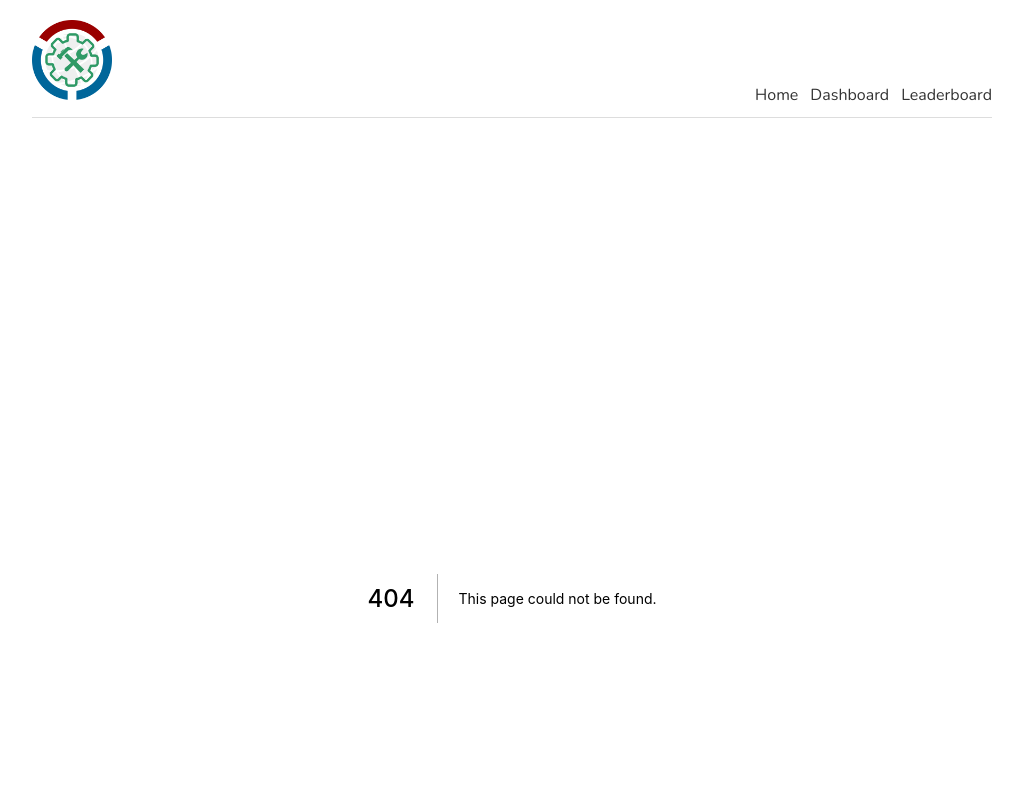
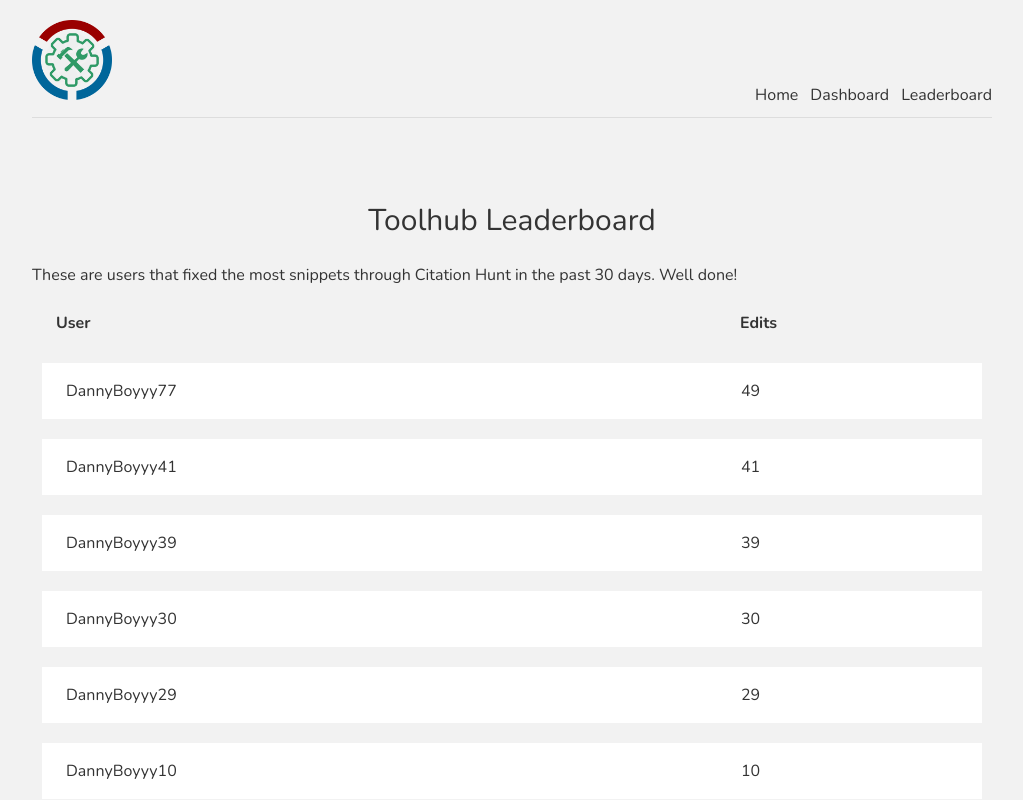
Before and after one commit to wajeehamushtaq/Toolhub-records-management, a Next.js app: page /leaderboard in a window 1280 px wide. Before the commit this address had no page. Shown: the top 800 px of the page, without its empty margins (128-1151 px from the left). Built offline with nearby package versions, Linux system fonts and the light colour scheme.

Commit message:
Add Leaderboard page component

```diff
--- a/components/Navbar.js
+++ b/components/Navbar.js
@@ -9,7 +9,7 @@
       </div>
       <Link href="/"><a>Home</a></Link>
       <Link href="/"><a>Dashboard</a></Link>
-      <Link href="/"><a>Leaderboard</a></Link>
+      <Link href="/leaderboard/"><a>Leaderboard</a></Link>
     </nav>
   );
 }
--- /dev/null
+++ b/pages/404.js
@@ -0,0 +1,23 @@
+import Link from 'next/link'
+import { useEffect } from 'react'
+import { useRouter } from 'next/router'
+
+const NotFound = () => {
+  const router = useRouter()
+
+  useEffect(() => {
+    setTimeout(() => {
+      router.push('/')
+    }, 3000)
+  }, [])
+
+  return (
+    <div className="not-found">
+      <h1>Ooops...</h1>
+      <h2>That page cannot be found :(</h2>
+      <p>Going back to the <Link href="/"><a>Homepage</a></Link> is 3 seconds...</p>
+    </div>
+  );
+}
+
+export default NotFound;
--- a/pages/index.js
+++ b/pages/index.js
@@ -9,17 +9,16 @@
     <>
       <Head>
         <title>Toolhub record management</title>
-        <meta name="keywords" content="ninjas"/>
+        <meta name="keywords" content="toolhub"/>
       </Head>
       <div>
-        <h1 className={styles.title}>Toolhub Records Management</h1>
+        <h1 className='title'>Toolhub Records Management</h1>
         <p className={`text-center ${styles.text}`}>The Wikipedia snippet below is not backed by a reliable source. Can you find one?</p>
         <p className={`text-center ${styles.text}`}>Click <b>I got this!</b> to go to Wikipedia and fix the snippet, or <b>Next!</b> to see another one. Good luck!</p>
         <div className='m-6'>
           <SearchBar />
         </div>
         <BlockQuote/>
-        {/* <p className={styles.text}>Lorem ipsum dolor sit amet consectetur adipisicing elit. Minus animi impedit suscipit architecto, odio inventore nostrum non neque dicta. Quam magni accusantium culpa distinctio tempore iure accusamus, dolorem nobis odit.</p> */}
         <div className="flex flex-row justify-center">
           <div className="basis-1/4">
             <Link href="#">
--- /dev/null
+++ b/pages/leaderboard/index.js
@@ -0,0 +1,89 @@
+import styles from '../../styles/Leaderboard.module.css'
+
+export const getStaticProps = async () => {
+  const data = [
+    {
+        id: 1,
+        name: 'DannyBoyyy77',
+        edits: 49
+    },
+    {
+        id: 2,
+        name: 'DannyBoyyy41',
+        edits: 41
+    },
+    {
+        id: 3,
+        name: 'DannyBoyyy39',
+        edits: 39
+    },
+    {
+        id: 4,
+        name: 'DannyBoyyy30',
+        edits: 30
+    },
+    {
+        id: 5,
+        name: 'DannyBoyyy29',
+        edits: 29
+    },
+    {
+        id: 6,
+        name: 'DannyBoyyy10',
+        edits: 10
+    },
+    {
+        id: 7,
+        name: 'DannyBoyyy9',
+        edits: 9
+    },
+    {
+        id: 8,
+        name: 'DannyBoyyy7',
+        edits: 7
+    },
+    {
+        id: 9,
+        name: 'DannyBoyyy5',
+        edits: 5
+    },
+    {
+        id: 10,
+        name: 'DannyBoyyy4',
+        edits: 4
+    },
+  ]
+
+  return {
+    props: { topUsers: data }
+  }
+}
+
+const Leaderboard = ({ topUsers }) => {
+  return (
+    <div>
+      <h1 className='title'>Toolhub Leaderboard</h1>
+      <h4>These are users that fixed the most snippets through Citation Hunt in the past 30 days. Well done!</h4>
+      <div className='p-2 m-4 flex flex-row justify-between'>
+            <div className='basis-1/4'>
+                <h3 className='font-bold'>User</h3>
+            </div>
+            <div className='basis-1/4'>
+                <h3 className='font-bold'>Edits</h3>
+            </div>
+        </div>
+      {topUsers.map(user => (
+        <a href="#" className={`flex flex-row justify-between ${styles.single}`} key={user.id}>
+            <div className='basis-1/4'>
+                <h3>{ user.name }</h3>
+            </div>
+            <div className='basis-1/4'>
+                <p>{ user.edits }</p>
+            </div>
+        </a>
+      ))}
+    </div>
+  );
+}
+
+export default Leaderboard;
--- a/styles/Home.module.css
+++ b/styles/Home.module.css
@@ -1,9 +1,3 @@
-.title {
-  color: #333;
-  padding-bottom: 20px;
-  font-size: 30px;
-  text-align: center;
-}
 .text {
   color: #777;
 }
--- /dev/null
+++ b/styles/Leaderboard.module.css
@@ -0,0 +1,9 @@
+.single {
+  padding: 16px 16px;
+  background: #fff;
+  margin: 20px 10px;
+  border-left: 8px solid #fff;
+}
+.single:hover {
+  border-left: 8px solid #347BFF;
+}
--- a/styles/globals.css
+++ b/styles/globals.css
@@ -62,6 +62,12 @@
   min-height: 140px;
   max-height: 140px;
 }
+.title {
+  color: #333;
+  padding-bottom: 20px;
+  font-size: 30px;
+  text-align: center;
+}
 .ch-snippet {
   padding-left: 45px;
   overflow-y: scroll;
```
